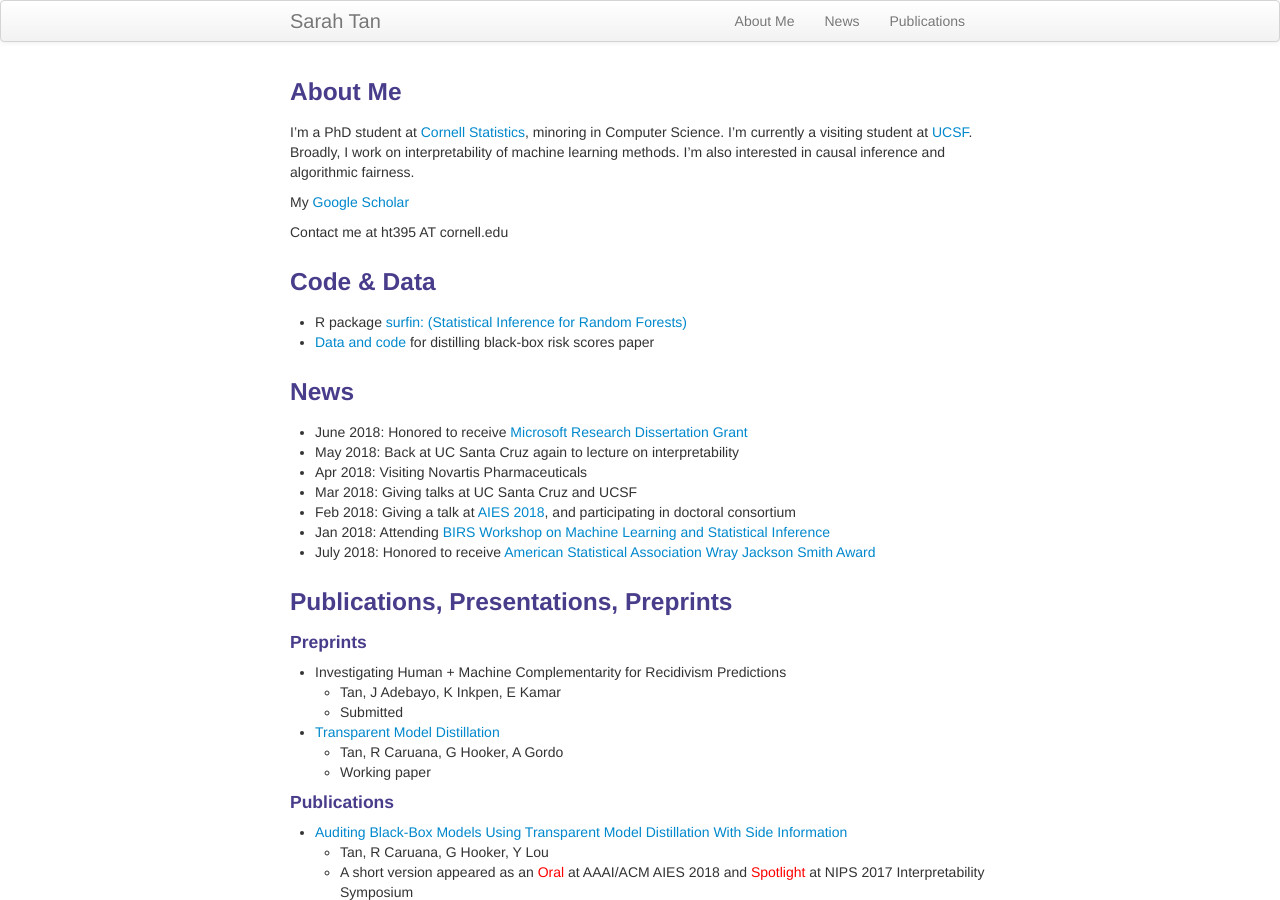
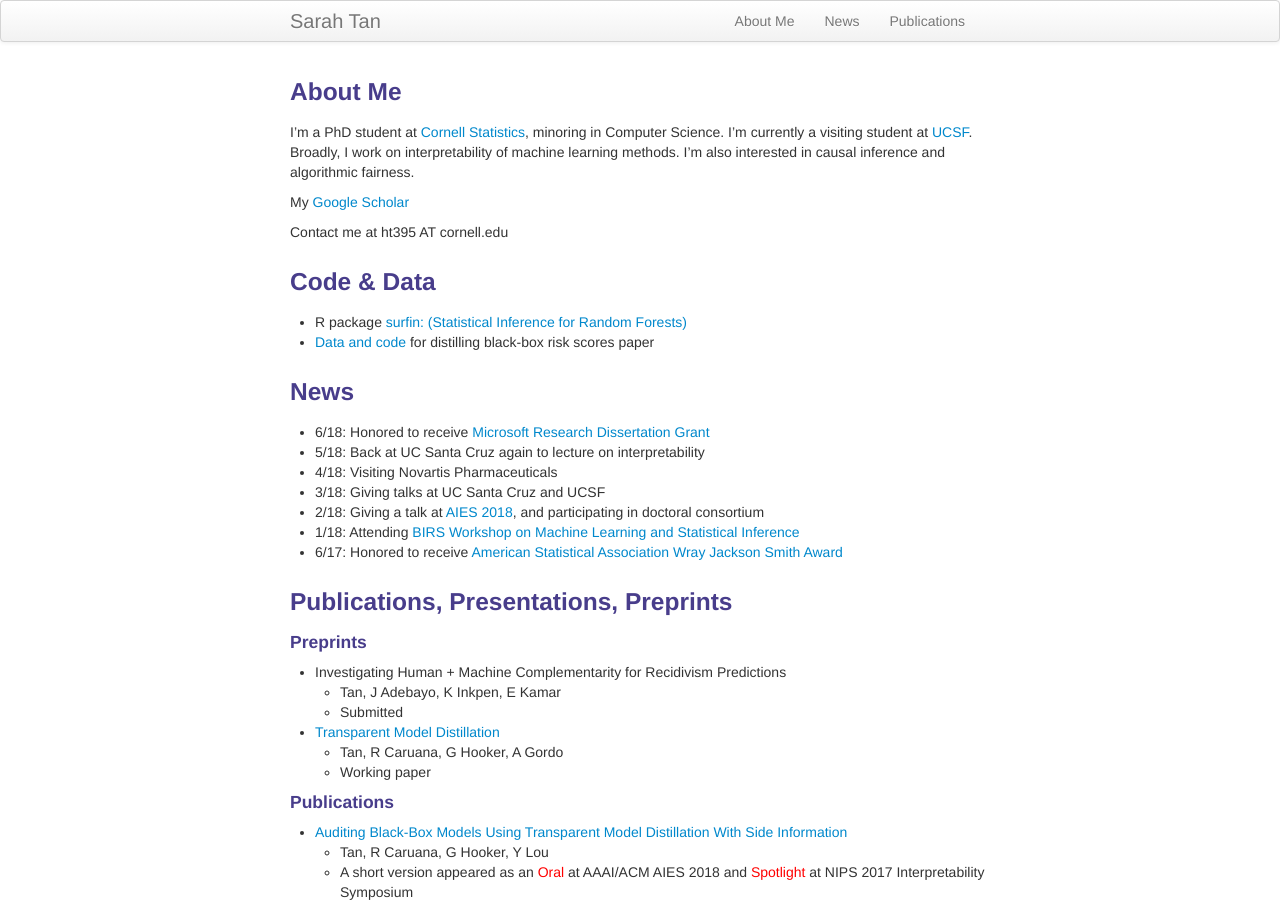
Before and after one commit to shftan/shftan.github.io, a Jekyll site: the page built from index.md, in a window 1280 px wide and 900 px high. Built offline with Jekyll 4.4.1, drawn with Linux system fonts in a browser that asks for light colours.

Commit message:
Update index.md

```diff
--- a/index.md
+++ b/index.md
@@ -20,13 +20,13 @@ Contact me at ht395 AT cornell.edu
 
 <div class="row-fluid" id="news"><h3>News</h3>
 </div>
-- June 2018: Honored to receive [Microsoft Research Dissertation Grant](https://www.microsoft.com/en-us/research/academic-program/dissertation-grant/#!grant-recipients)
-- May 2018: Back at UC Santa Cruz again to lecture on interpretability
-- Apr 2018: Visiting Novartis Pharmaceuticals
-- Mar 2018: Giving talks at UC Santa Cruz and UCSF
-- Feb 2018: Giving a talk at [AIES 2018](http://www.aies-conference.com), and participating in doctoral consortium
-- Jan 2018: Attending [BIRS Workshop on Machine Learning and Statistical Inference](http://www.birs.ca/events/2018/5-day-workshops/18w5054)
-- July 2018: Honored to receive [American Statistical Association Wray Jackson Smith Award](http://stattrak.amstat.org/2017/07/01/smithscholarship/)
+- 6/18: Honored to receive [Microsoft Research Dissertation Grant](https://www.microsoft.com/en-us/research/academic-program/dissertation-grant/#!grant-recipients)
+- 5/18: Back at UC Santa Cruz again to lecture on interpretability
+- 4/18: Visiting Novartis Pharmaceuticals
+- 3/18: Giving talks at UC Santa Cruz and UCSF
+- 2/18: Giving a talk at [AIES 2018](http://www.aies-conference.com), and participating in doctoral consortium
+- 1/18: Attending [BIRS Workshop on Machine Learning and Statistical Inference](http://www.birs.ca/events/2018/5-day-workshops/18w5054)
+- 6/17: Honored to receive [American Statistical Association Wray Jackson Smith Award](http://stattrak.amstat.org/2017/07/01/smithscholarship/)
 
 <div class="row-fluid" id="publications"><h3>Publications, Presentations, Preprints</h3>
 <h4>Preprints</h4>
```
